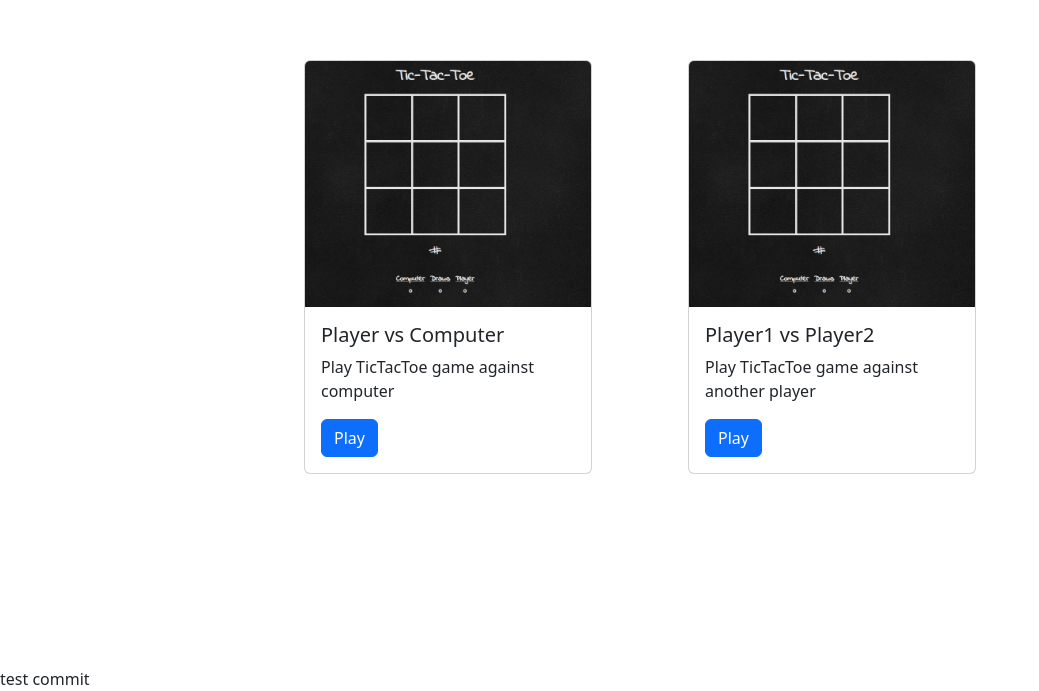
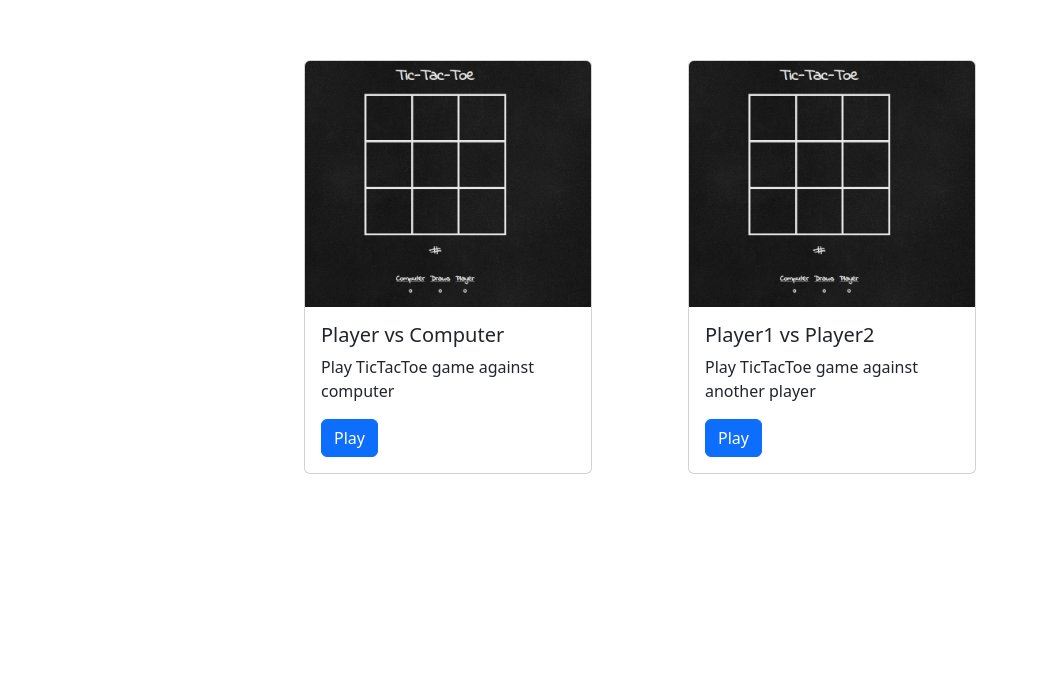
Before and after one commit to irisjennese/TicTacToe, a plain HTML site: page index.html in a window 1280 px wide. Shown: the part 133-824 px from the top of the page, without its empty margins (0-1039 px from the left). After the commit the page ends 800 px from the top, so only its background shows below. Drawn offline with nearby package versions, Linux system fonts and the light colour scheme.

Commit message:
delete test commit

```diff
--- a/index.html
+++ b/index.html
@@ -1,12 +1,15 @@
 <!DOCTYPE html>
 <html lang="en">
+
 <head>
     <meta charset="UTF-8">
     <meta http-equiv="X-UA-Compatible" content="IE=edge">
     <meta name="viewport" content="width=device-width, initial-scale=1.0">
     <title>Document</title>
-    <link href="https://cdn.jsdelivr.net/npm/bootstrap@5.3.0-alpha1/dist/css/bootstrap.min.css" rel="stylesheet" integrity="sha384-GLhlTQ8iRABdZLl6O3oVMWSktQOp6b7In1Zl3/Jr59b6EGGoI1aFkw7cmDA6j6gD" crossorigin="anonymous">
+    <link href="https://cdn.jsdelivr.net/npm/bootstrap@5.3.0-alpha1/dist/css/bootstrap.min.css" rel="stylesheet"
+        integrity="sha384-GLhlTQ8iRABdZLl6O3oVMWSktQOp6b7In1Zl3/Jr59b6EGGoI1aFkw7cmDA6j6gD" crossorigin="anonymous">
 </head>
+
 <body>
     <div class="d-flex justify-content-center align-items-center" style="height: 100vh;">
         <div class="card m-5" style="width: 18rem;">
@@ -27,8 +30,11 @@
         </div>
     </div>
 
-    test commit
 
-    <script src="https://cdn.jsdelivr.net/npm/bootstrap@5.3.0-alpha1/dist/js/bootstrap.bundle.min.js" integrity="sha384-w76AqPfDkMBDXo30jS1Sgez6pr3x5MlQ1ZAGC+nuZB+EYdgRZgiwxhTBTkF7CXvN" crossorigin="anonymous"></script>
+
+    <script src="https://cdn.jsdelivr.net/npm/bootstrap@5.3.0-alpha1/dist/js/bootstrap.bundle.min.js"
+        integrity="sha384-w76AqPfDkMBDXo30jS1Sgez6pr3x5MlQ1ZAGC+nuZB+EYdgRZgiwxhTBTkF7CXvN"
+        crossorigin="anonymous"></script>
 </body>
+
 </html>
```
Lines whose indentation alone changed are shown as unchanged.
